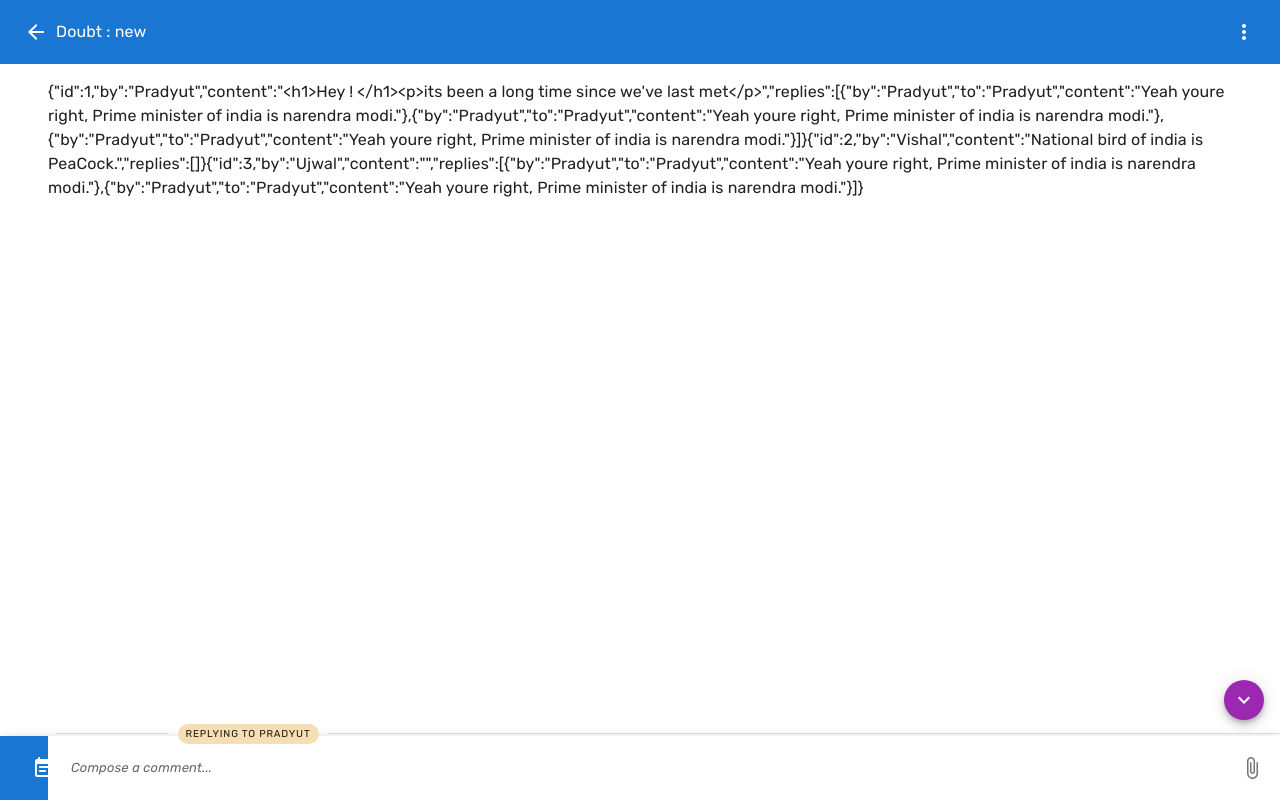
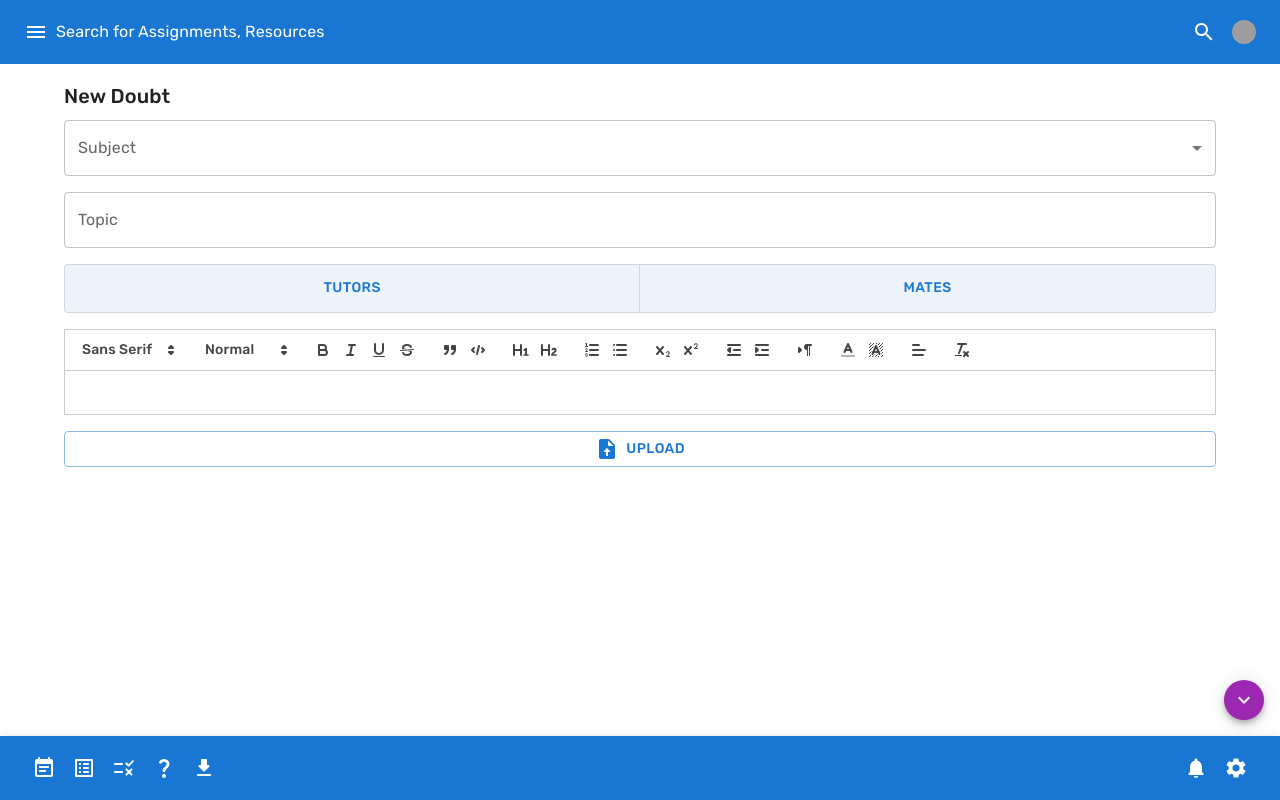
Before and after one commit to prxdyut/project-sugam, a Next.js app: page /app/academics/doubts/new in a window 1280 px wide. Built offline with nearby package versions, Linux system fonts and the light colour scheme; grey boxes are pictures that could not be loaded.

Commit message:
Update 4 files

```diff
--- /dev/null
+++ b/src/component/textEditor.js
@@ -0,0 +1,61 @@
+import * as React from "react";
+
+import Box from "@mui/material/Box";
+import Container from "@mui/material/Container";
+
+import dynamic from "next/dynamic";
+
+import "react-quill/dist/quill.snow.css";
+
+const TextEditor = ({ onChange, style }) => {
+  const ReactQuill = React.useMemo(
+    () => dynamic(() => import("react-quill"), { ssr: false }),
+    []
+  );
+  const modules = {
+    toolbar: [
+      [{ font: [] }],
+      [{ header: [1, 2, 3, 4, 5, 6, false] }],
+      ["bold", "italic", "underline", "strike"], // toggled buttons
+      ["blockquote", "code-block"],
+
+      [{ header: 1 }, { header: 2 }], // custom button values
+      [{ list: "ordered" }, { list: "bullet" }],
+      [{ script: "sub" }, { script: "super" }], // superscript/subscript
+      [{ indent: "-1" }, { indent: "+1" }], // outdent/indent
+      [{ direction: "rtl" }], // text direction
+
+      [{ color: [] }, { background: [] }],
+      [{ align: [] }],
+
+      ["clean"], // remove formatting button
+    ],
+  };
+  const formats = [
+    "header",
+    "bold",
+    "italic",
+    "underline",
+    "strike",
+    "blockquote",
+    "list",
+    "bullet",
+    "indent",
+    "link",
+    "formula",
+    "align",
+    "header",
+  ];
+  return (
+    <Box sx={style}>
+      <ReactQuill
+        theme="snow"
+        onChange={onChange}
+        modules={modules}
+        formats={formats}
+      />
+    </Box>
+  );
+};
+
+export default TextEditor;
--- a/src/container/academics/assignmentsNew.js
+++ b/src/container/academics/assignmentsNew.js
@@ -7,23 +7,24 @@ import { MenuItem, Stack } from "@mui/material";
 import ReturnSubject from "../../function/getSubject";
 import { ToggleButton } from "@mui/material";
 import { ToggleButtonGroup, Box, Button } from "@mui/material";
-
+// import NoSsr from "@mui/base/NoSsr";
 // import dynamic from "next/dynamic";
-// import ReactQuill from "react-quill";
+import TextEditor from "../../component/textEditor";
 // import "react-quill/dist/quill.snow.css";
 import { UploadFileRounded } from "@mui/icons-material";
-import { Editor } from "react-draft-wysiwyg";
-import "react-draft-wysiwyg/dist/react-draft-wysiwyg.css";
+// import { Editor } from "react-draft-wysiwyg";
+// import "react-draft-wysiwyg/dist/react-draft-wysiwyg.css";
 
-export default function AssignmentsViewContainer() {
-    const [toggleButtonValue, setToggleButtonValue] = React.useState(() => ['tutors', 'mates']);
+export default function Assignment() {
+  const [toggleButtonValue, setToggleButtonValue] = React.useState(() => [
+    "tutors",
+    "mates",
+  ]);
+  const [value, setValue] = React.useState();
 
   const handleToggleButtonValue = (event, newValue) => {
     setToggleButtonValue(newValue);
   };
-
-    const [value, setValue] = React.useState("");
-
 
   return (
     <main>
@@ -33,17 +34,18 @@ export default function AssignmentsViewContainer() {
           width: "100%",
         }}
       >
-                <Typography variant='h6' sx={{ my: 1 }}>New Doubt</Typography>
+        <Typography variant="h6" sx={{ my: 1 }}>
+          New Doubt
+        </Typography>
         <Stack sx={{ my: 1 }} spacing={2}>
-                    <TextField
-                        select
-                        label="Subject"
-                    >
-                        {[...Array(7)].map((u, i) => <MenuItem key={i} value={i}>
+          <TextField select label="Subject">
+            {[...Array(7)].map((u, i) => (
+              <MenuItem key={i} value={i}>
                 <ReturnSubject value={i} />
-                        </MenuItem>)}
+              </MenuItem>
+            ))}
           </TextField>
-                    <TextField fullWidth variant="outlined" label='Topic' />
+          <TextField fullWidth variant="outlined" label="Topic" />
           <ToggleButtonGroup
             color="primary"
             aria-label="Platform"
@@ -55,24 +57,12 @@ export default function AssignmentsViewContainer() {
             <ToggleButton value="mates">Mates</ToggleButton>
           </ToggleButtonGroup>
           <Box sx={{}}>
-          {/* <ReactQuill
-            theme="snow"
-            value={value}
-            onChange={setValue}
-            modules={modules}
-            formats={formats}
-          /> */}
-          <Editor
-  editorState={value}
-  toolbarClassName="toolbarClassName"
-  wrapperClassName="wrapperClassName"
-  editorClassName="editorClassName"
-  onEditorStateChange={setValue}
-/>
+            <TextEditor style={{}} onChange={setValue} />
           </Box>
-        <Button variant='outlined'> <UploadFileRounded/> &nbsp; Upload</Button>
+          <Button variant="outlined">
+            <UploadFileRounded /> &nbsp; Upload
+          </Button>
         </Stack>
-
       </Container>
     </main>
   );
```
Also changed, not shown: pages/app/academics/doubts/new/index.js (renamed from pages/app/academics/assignments/new/index.js). Lines whose indentation alone changed are shown as unchanged.
